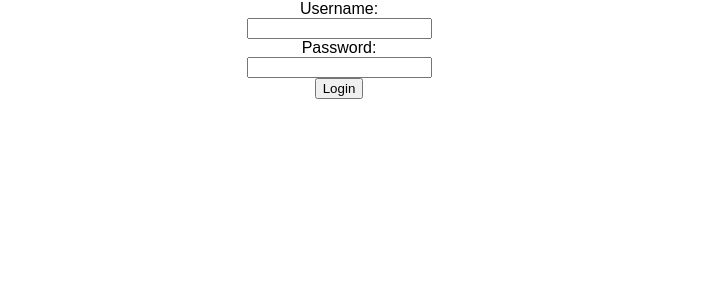
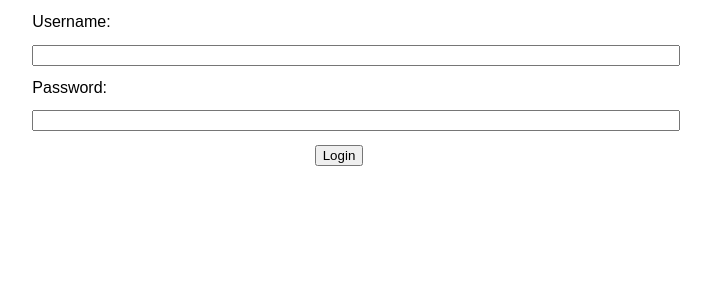
Before and after one commit to HeyyD/WebCaller, a React (Create React App) app in the folder webcaller/: page / in a window 1280 px wide. Shown: the top 300 px of the page, without its empty margins (301-1012 px from the left). Built offline with nearby package versions, Linux system fonts and the light colour scheme.

Commit message:
Modify project structure
-login directory
-main_view directory

```diff
--- a/webcaller/src/App.js
+++ b/webcaller/src/App.js
@@ -1,6 +1,6 @@
 import React, { Component } from 'react';
-import LoginView from './LoginView';
-import MainView from './MainView';
+import LoginView from './login/LoginView';
+import MainView from './main_view/MainView';
 
 class App extends Component {
 
--- a/webcaller/src/LoginView.js
+++ b/webcaller/src/login/LoginView.js
@@ -1,11 +1,7 @@
 import React, { Component } from 'react';
-import './styles/LoginView.css'
+import './LoginView.css'
 
 class LoginView extends Component {
-
-  constructor(props) {
-    super(props);
-  }
 
   render(){
     return(
--- a/webcaller/src/Contacts.js
+++ b/webcaller/src/main_view/Contacts.js
@@ -1,6 +1,6 @@
 import React, { Component } from 'react';
 
-import './styles/MainView.css'
+import './MainView.css'
 
 //let contacts;
 
--- a/webcaller/src/styles/MainView.css
+++ b/webcaller/src/main_view/MainView.css
@@ -11,6 +11,17 @@
   background: lightcyan;
   width: 100%;
   float: left;
+}
+
+form{
+  margin: auto;
+  width: 50%;
+}
+
+input, label {
+  margin: 10pt;
+  text-align: left;
+  width: 100%;
 }
 
 table{
```
Also changed, not shown: webcaller/src/main_view/MainView.js (renamed from webcaller/src/MainView.js, +1 -6 lines), webcaller/src/login/LoginView.css (renamed from webcaller/src/styles/LoginView.css).
